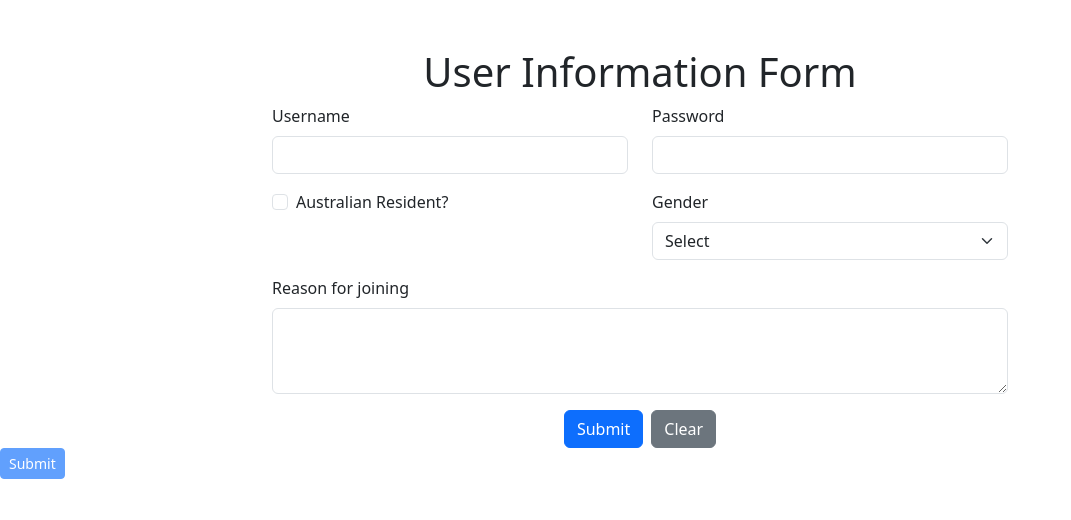
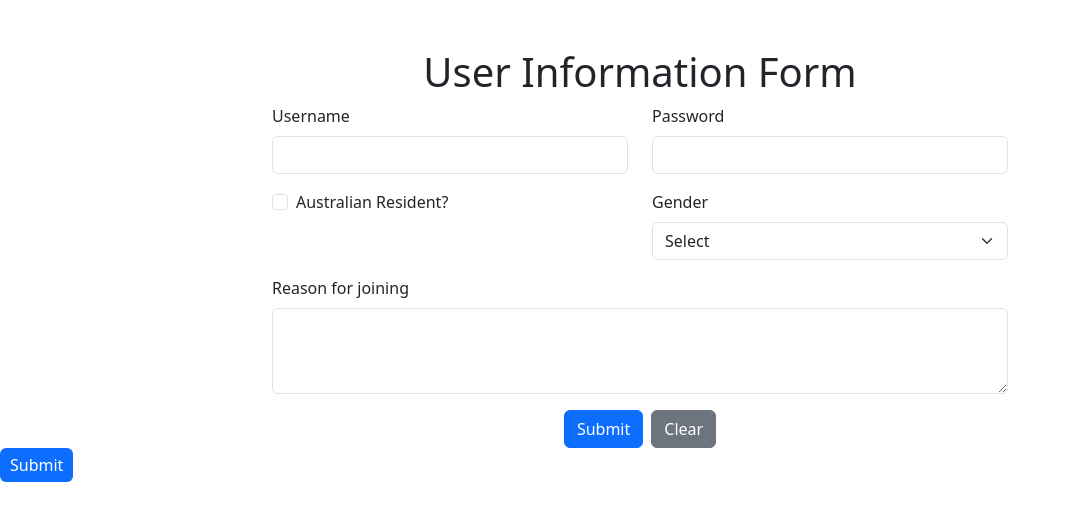
Before and after one commit to xqlin0220/FIT5032-Labtasks, a Vue app in the folder week3/: page / in a window 1280 px wide. Shown: the top 520 px of the page, without its empty margins (0-1071 px from the left). Built offline with nearby package versions, Linux system fonts and the light colour scheme.

Commit message:
challenge 2 style bindings

```diff
--- a/week3/src/App.vue
+++ b/week3/src/App.vue
@@ -9,6 +9,7 @@ const onClick = () => {
 
 <template>
   <Form />
+  <!--// challenge 1
   <Button
     label="Submit"
     color="primary"
@@ -16,7 +17,17 @@ const onClick = () => {
     :disabled="true"
     style="outlined"
     @click="onClick"
-  />
+  /> -->
+
+  <!--// challenge 2 -->
+  <Button
+      label="Submit"
+      color="primary"
+      size="small"
+      style="outlined"
+      :disabled="false"
+      @click="onClick"
+    />
 </template>
 
 <style scoped>
--- a/week3/src/components/Button.vue
+++ b/week3/src/components/Button.vue
@@ -1,3 +1,4 @@
+<!-- // challenge 1
 <template>
   <button
     :class="buttonClass"
@@ -67,4 +68,80 @@ const buttonClass = computed(() => {
 
   return classes
 })
+</script> -->
+
+
+<!-- // challenge 2 -->
+<template>
+  <button
+    :style="buttonStyle"
+    :disabled="disabled"
+    @click="handleClick"
+  >
+    {{ label }}
+  </button>
+</template>
+
+<script setup>
+import { computed } from 'vue'
+
+const props = defineProps({
+  label: { type: String, required: true },
+  color: { type: String, default: 'primary' }, // 'primary', 'success', 'danger'...
+  size: { type: String, default: 'medium' },   // 'small', 'medium', 'large'
+  disabled: { type: Boolean, default: false },
+  style: { type: String, default: 'filled' }   // 'outlined' or 'filled'
+})
+
+const emit = defineEmits(['click'])
+
+const handleClick = (event) => {
+  if (!props.disabled) {
+    emit('click', event)
+  }
+}
+
+// define color mapping
+const colors = {
+  primary: '#0d6efd',
+  success: '#198754',
+  danger: '#dc3545',
+  warning: '#ffc107',
+  secondary: '#6c757d'
+}
+
+// computed property to generate button styles
+const buttonStyle = computed(() => {
+  const baseColor = colors[props.color] || colors.primary
+
+  // define size mapping
+  const sizeMap = {
+    small: '5px 10px',
+    medium: '8px 16px',
+    large: '12px 24px'
+  }
+
+  // select size based on props
+  if (props.style === 'outlined') {
+    return {
+      backgroundColor: 'transparent',
+      border: `2px solid ${baseColor}`,
+      color: baseColor,
+      padding: sizeMap[props.size],
+      borderRadius: '6px',
+      cursor: props.disabled ? 'not-allowed' : 'pointer',
+      opacity: props.disabled ? 0.6 : 1
+    }
+  } else {
+    return {
+      backgroundColor: baseColor,
+      border: 'none',
+      color: 'white',
+      padding: sizeMap[props.size],
+      borderRadius: '6px',
+      cursor: props.disabled ? 'not-allowed' : 'pointer',
+      opacity: props.disabled ? 0.6 : 1
+    }
+  }
+})
 </script>
```
